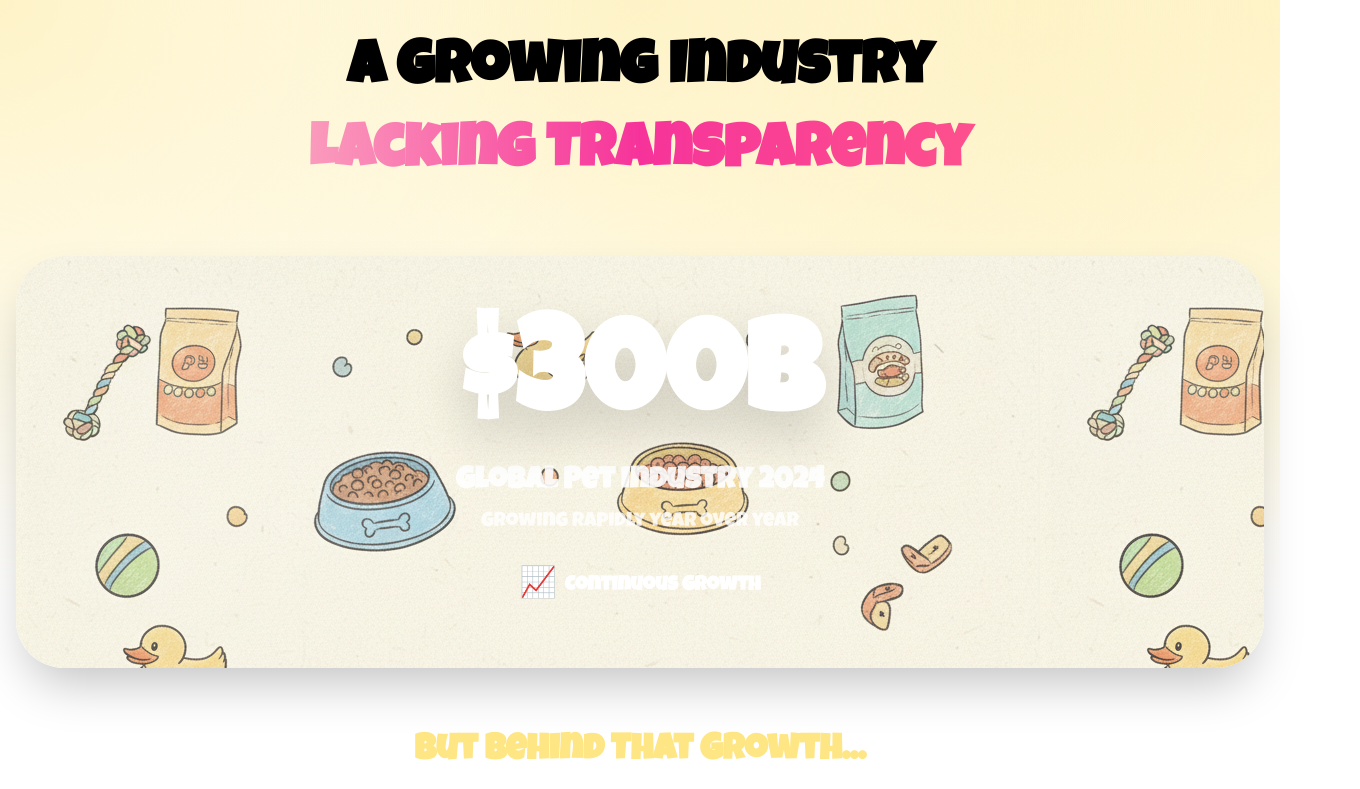
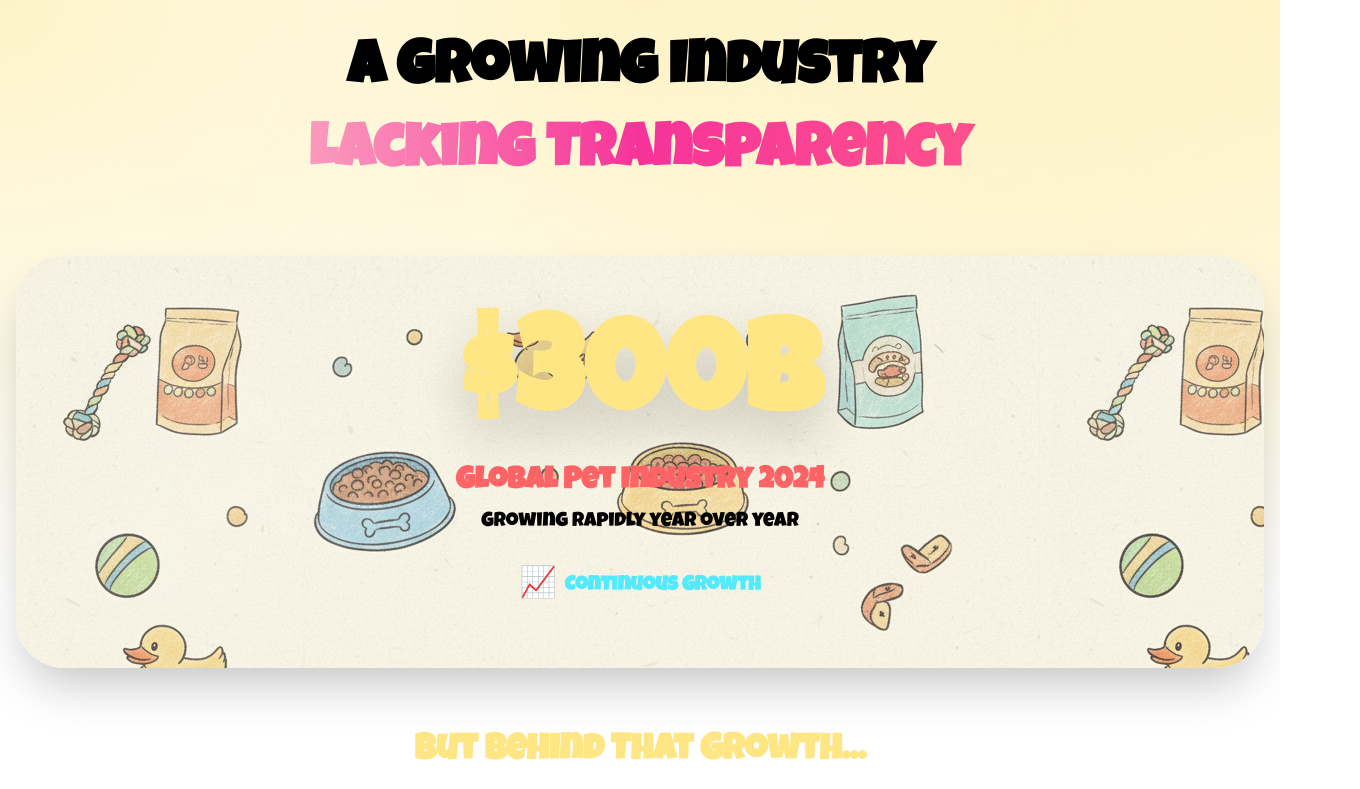
Before and after one commit to SonnyBlackVito/klovepet, a Next.js app: page / in a window 1280 px wide. Shown: the part 1858-2647 px from the top of the page, 1360 px wide, since content can reach past the window. Built offline with nearby package versions, Linux system fonts and the light colour scheme.

Commit message:
first commit

```diff
--- a/src/component/AboutProjectSplit.jsx
+++ b/src/component/AboutProjectSplit.jsx
@@ -40,7 +40,11 @@ export function AboutProjectSplit() {
               </span>
             </h2>
 
-            <p className="text-lg text-gray-600 dark:text-gray-500 mb-8 leading-relaxed">
+            <p
+              style={{
+                fontFamily: "'Luckiest Guy', cursive",
+              }}
+              className="text-lg  text-gray-600 dark:text-gray-500 mb-8 leading-relaxed">
               K-LovePet is a blockchain project that connects people and their
               pets through a transparent and fair ecosystem. We believe that
               every pet owner should have the opportunity to participate, share,
@@ -228,6 +232,11 @@ export function AboutProjectCards() {
 
       <div className="container mx-auto px-4 relative z-10">
         <motion.div
+          style={{
+            color: "#F26457",
+            WebkitTextStroke: "2px #876046",
+            fontFamily: "'Luckiest Guy', cursive",
+          }}
           initial={{ opacity: 0, y: 30 }}
           animate={isInView ? { opacity: 1, y: 0 } : {}}
           transition={{ duration: 0.8 }}
@@ -238,7 +247,13 @@ export function AboutProjectCards() {
               for Pet Lovers
             </span>
           </h2>
-          <p className="text-xl text-gray-600 dark:text-gray-300 max-w-3xl mx-auto">
+          <p
+            style={{
+              color: "#F26457",
+              WebkitTextStroke: "2px #876046",
+              fontFamily: "'Luckiest Guy', cursive",
+            }}
+            className="text-xl text-gray-600 dark:text-gray-300 max-w-3xl mx-auto">
             K-LovePet is a blockchain project that connects people and their
             pets through a transparent and fair ecosystem.
           </p>
--- a/src/component/MarketProblem.jsx
+++ b/src/component/MarketProblem.jsx
@@ -133,13 +133,13 @@ export default function MarketProblem() {
                 animate={isInView ? { scale: 1 } : {}}
                 transition={{ delay: 0.5, type: "spring", stiffness: 200 }}
                 className="inline-block">
-                <div className="text-7xl md:text-9xl font-black text-white mb-4 drop-shadow-2xl">
+                <div className="text-7xl md:text-9xl font-black text-amber-200  mb-4 drop-shadow-2xl">
                   $300B
                 </div>
-                <div className="text-2xl md:text-3xl font-bold text-white/90 mb-2">
+                <div  className="text-red-400 text-2xl md:text-3xl font-bold  mb-2">
                   Global Pet Industry 2024
                 </div>
-                <div className="text-lg md:text-xl text-white/80">
+                <div className="text-lg md:text-xl text-black">
                   Growing rapidly year over year
                 </div>
               </motion.div>
@@ -151,7 +151,7 @@ export default function MarketProblem() {
                 transition={{ delay: 0.8 }}
                 className="mt-8 flex justify-center items-center gap-2 text-white">
                 <span className="text-3xl">📈</span>
-                <span className="text-xl font-semibold">Continuous Growth</span>
+                <span className="text-xl text-cyan-300 font-semibold">Continuous Growth</span>
               </motion.div>
             </div>
           </motion.div>
@@ -199,9 +199,9 @@ export default function MarketProblem() {
                 className="text-6xl">
                 ⬇️
               </motion.div>
-              <div className="pt-5 absolute -right-20 top-1/2 transform -translate-y-1/2 text-2xl font-bold text-gray-400 dark:text-gray-500">
+              {/* <div className="pt-5 absolute -right-20 top-1/2 transform -translate-y-1/2 text-2xl font-bold text-gray-400 dark:text-gray-500">
                 Our Solution
-              </div>
+              </div> */}
             </div>
           </motion.div>
 
```
